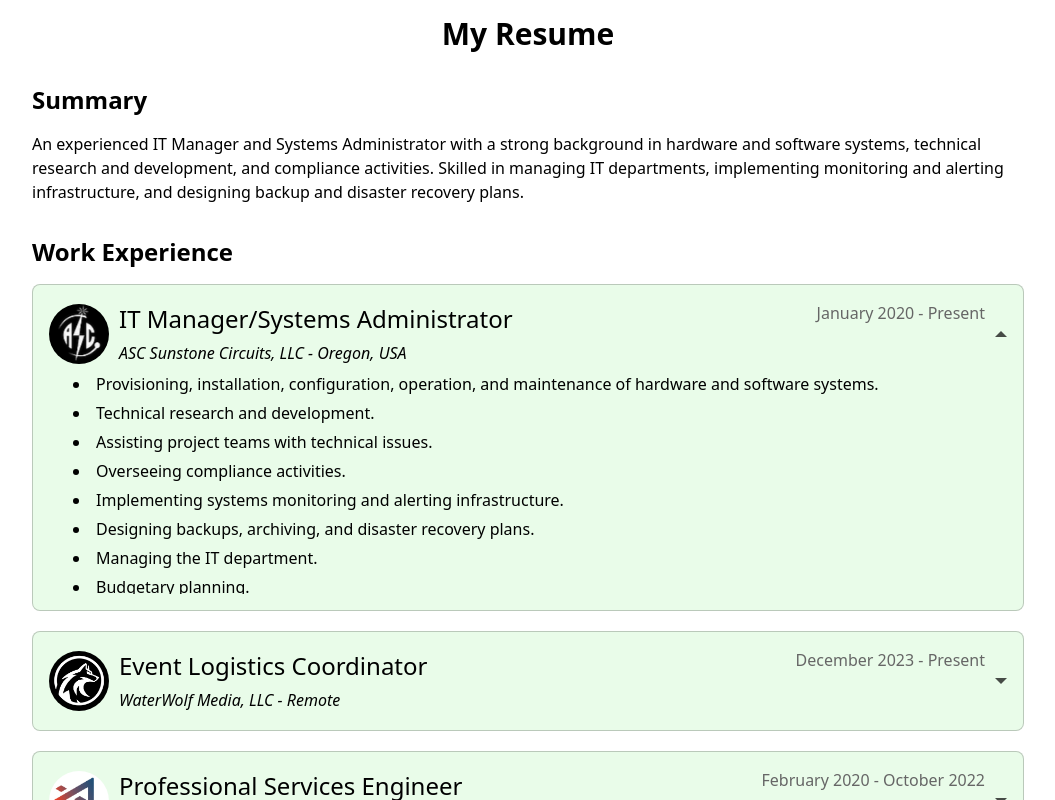
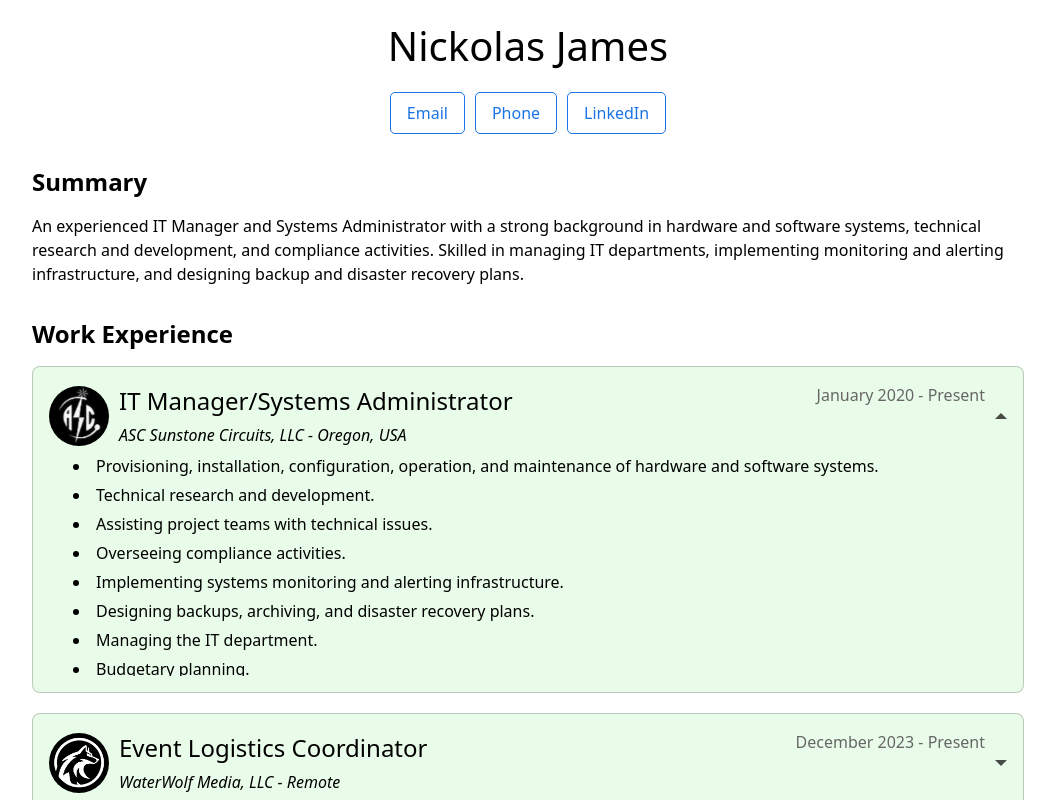
Before and after one commit to itsitrio/itriodev, a Next.js app: page /resume in a window 1280 px wide. Shown: the top 800 px of the page, without its empty margins (112-1167 px from the left). Built offline with nearby package versions, Linux system fonts and the light colour scheme.

Commit message:
push a header up

```diff
--- a/pages/resume.tsx
+++ b/pages/resume.tsx
@@ -1,11 +1,18 @@
 // pages/resume.tsx
 import JobEntry from '../components/JobEntry';
+import styles from '../styles/resume.module.css';
 
 const Resume: React.FC = () => {
   return (
     <div className="max-w-full md:max-w-3xl lg:max-w-4xl xl:max-w-5xl 2xl:max-w-6xl mx-auto p-4">
-      <h1 className="text-center text-3xl font-bold mb-8">My Resume</h1>
-
+      <header className={styles.header}>
+        <h1 className={styles.header}>Nickolas James</h1>
+        <div className={styles.buttonGroup}>
+          <a href="mailto:hello@nickjames.us">Email</a>
+          <a href="tel:+16025920590">Phone</a>
+          <a href="https://www.linkedin.com/in/itsnickjames" target="_blank" rel="noopener noreferrer">LinkedIn</a>
+        </div>
+      </header>
       <section className="mb-8">
         <h2 className="text-2xl font-semibold mb-4">Summary</h2>
         <p className="mb-4">
--- /dev/null
+++ b/styles/resume.module.css
@@ -0,0 +1,33 @@
+/* styles/Header.module.css */
+.header {
+  margin-bottom: 2rem;
+  text-align: center;
+}
+
+.header h1 {
+  font-size: 2.5rem;
+  margin-bottom: 1rem;
+}
+
+.header .button-group {
+  display: flex;
+  justify-content: center;
+  gap: 1rem;
+}
+
+.header a {
+  display: inline-block;
+  padding: 0.5rem 1rem;
+  border: 1px solid #1a73e8;
+  margin: 0 5px;
+  border-radius: 5px;
+  color: #1a73e8;
+  text-decoration: none;
+  transition: background-color 0.3s, color 0.3s;
+}
+
+.header a:hover {
+  background-color: #1a73e8;
+  color: #fff;
+  text-decoration: none;
+}
```
